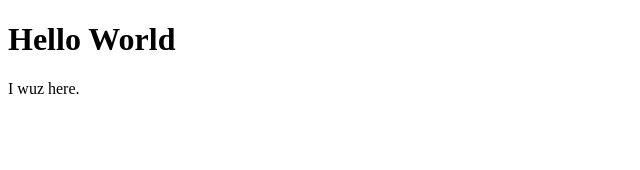
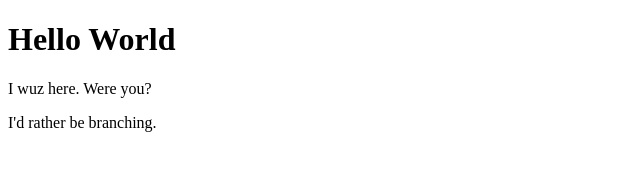
Before and after one commit to lukemich47/bigdatatest, a plain HTML site: page index.html in a window 1280 px wide. Shown: the whole page, without its empty margins (0-640 px from the left). Drawn offline with Linux system fonts and the light colour scheme.

Commit message:
edit index.html

```diff
--- a/index.html
+++ b/index.html
@@ -13,9 +13,11 @@
 <!-- the body element contains content that is displayed in the browser window -->
 <body>
 	<!-- create a header -->
-	<h1>Hello World</h1>
-	<!-- create a paragraph -->
-	<p>I wuz here.</p>
+    <h1>Hello World</h1>
+    <!-- create a paragraph -->
+    <p>I wuz here. Were you?</p>
+    <!-- who wouldn't? -->
+    <p>I'd rather be branching.</p>
 <!-- end the document body -->
 </body>
 <!-- end the html file  -->
```
